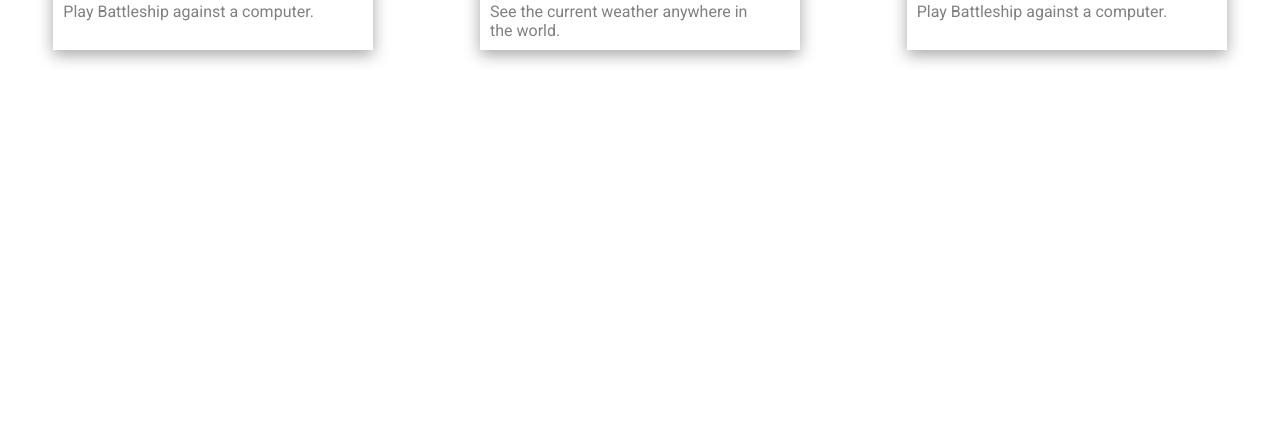
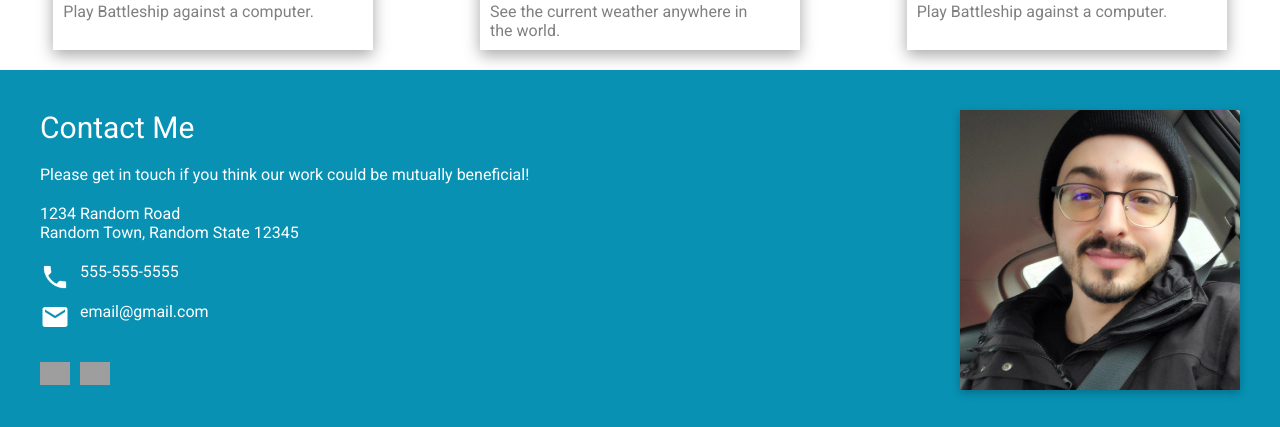
Before and after one commit to zbob889/portfolio, a JavaScript app in the folder portfolio/: page / in a window 1280 px wide. Shown: the part 814-1241 px from the top of the page. Before the commit the page ends 884 px from the top, so only its background shows below. Built offline with nearby package versions, Linux system fonts and the light colour scheme; grey boxes are pictures that could not be loaded; the HTML template or start-up script is replaced by a standard one.

Commit message:
Footer basically done.  Now to get buttons working

```diff
--- a/portfolio/src/components/Footer.js
+++ b/portfolio/src/components/Footer.js
@@ -1,5 +1,37 @@
-
+import '../style/footer.css';
+import ProfilePicture from '../img/placeholder-picture.jpeg';
+import EmailImg from '../img/email.png';
+import PhoneImg from '../img/phone.png'
 
 export default function Footer(){
 
+    return(
+        <div className='footerContainer'>
+            <div className='contactInfo'>
+                <p className='contactMe'>Contact Me</p>
+                <p>Please get in touch if you think our work could be mutually beneficial!</p>
+                <div>
+                    <p>1234 Random Road</p>
+                    <p>Random Town, Random State 12345</p>
+                </div>
+                <div>
+                    <div className='phoneAndEmail'>
+                        <img className='footerIcon' src={PhoneImg} alt="Phone" />
+                        <p>555-555-5555</p>
+                    </div>
+                    <div className='phoneAndEmail'>
+                        <img className='footerIcon' src={EmailImg} alt="Email" />
+                        <p>email@gmail.com</p>
+                    </div>
+                </div>
+                <div className='footerIcons'>
+                    <img className='footerIcon' src="https://cdn.jsdelivr.net/gh/devicons/devicon/icons/github/github-original.svg"
+                        alt='Link to my Github' />
+                    <img className='footerIcon' src="https://cdn.jsdelivr.net/gh/devicons/devicon/icons/linkedin/linkedin-original.svg"
+                        alt='Link to my LinkedIn' />
+                </div>
+            </div>
+            <img className='footerPicture' src={ProfilePicture} alt="Me wearing a beanie, glasses, and a winter coat" />
+        </div>
+    );
 };
--- a/portfolio/src/components/Header.js
+++ b/portfolio/src/components/Header.js
@@ -1,4 +1,4 @@
-import './header.css';
+import '../style/header.css'
 import ProfilePicture from '../img/placeholder-picture.jpeg';
 
 export default function Header(){
--- a/portfolio/src/components/ProjectCard.js
+++ b/portfolio/src/components/ProjectCard.js
@@ -1,4 +1,4 @@
-import './project-card.css';
+import '../style/project-card.css';
 import linkImg from '../img/open-in-new.png';
 
 export default function ProjectCard(props){
--- a/portfolio/src/components/Projects.js
+++ b/portfolio/src/components/Projects.js
@@ -1,4 +1,4 @@
-import './project.css';
+import '../style/project.css';
 import ProjectCard from './ProjectCard';
 import BattleshipImg from '../img/project-img/Battleship-App.png';
 import WeatherImg from '../img/project-img/Weather-App.png';
--- /dev/null
+++ b/portfolio/src/style/footer.css
@@ -0,0 +1,54 @@
+* {
+    margin: 0;
+    padding: 0;
+}
+
+.footerContainer {
+    background-color: var(--background-blue);
+    padding: 40px;
+    color: white;
+    display: flex;
+    justify-content: space-between;
+}
+
+@media (max-width: 759px){
+    .footerContainer {
+        flex-direction: column;
+    }
+
+    .footerPicture {
+        margin-top: 20px;
+    }
+}
+
+.contactInfo {
+    display: flex;
+    flex-direction: column;
+    gap: 20px;
+}
+
+.contactMe {
+    font-size: 30px;
+}
+
+.phoneAndEmail {
+    display: flex;
+    gap: 10px;
+    margin-bottom: 10px;
+}
+
+.footerIcons {
+    display: flex;
+    gap: 10px;
+}
+
+.footerIcon {
+    max-width: 30px;
+}
+
+.footerPicture {
+    min-width: 280px;
+    max-width: 280px;
+    box-shadow: rgba(0, 0, 0, 0.24) 0px 3px 8px;
+    align-self: center;
+}
```
Also changed, not shown: portfolio/src/img/email.png (added), portfolio/src/img/phone.png (added), portfolio/src/style/header.css (renamed from portfolio/src/components/header.css), portfolio/src/style/project-card.css (renamed from portfolio/src/components/project-card.css), portfolio/src/style/project.css (renamed from portfolio/src/components/project.css).
